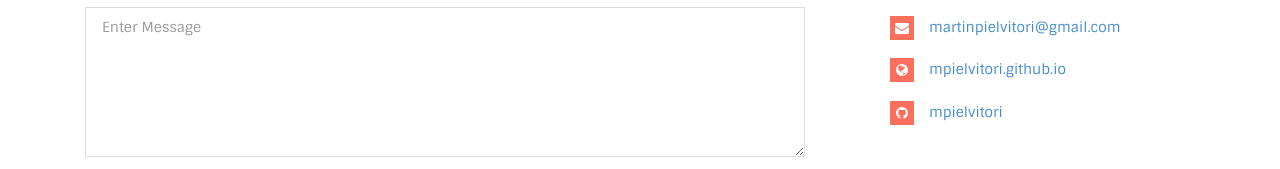
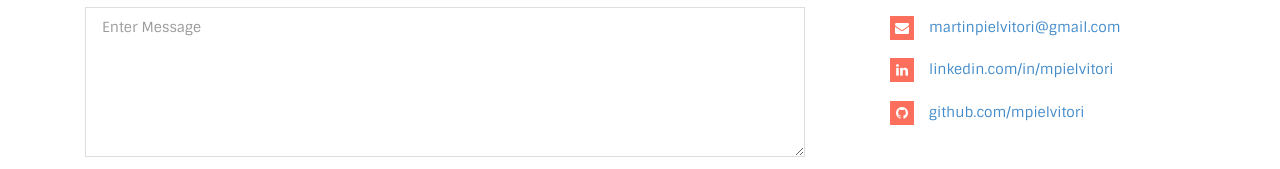
Before and after one commit to mpielvitori/mpielvitori.github.io, a plain HTML site: page index.html in a window 1280 px wide. Shown: the part 6401-6570 px from the top of the page. Drawn offline with Linux system fonts and the light colour scheme; some packages are replaced by stand-ins of ours.

Commit message:
feat: update contact links

```diff
--- a/index.html
+++ b/index.html
@@ -698,9 +698,9 @@
               </span>
           </li>
           <li>
-            <i class="fa fa-globe"></i>
+            <i class="fa fa-linkedin"></i>
               <span>
-                <a href="http://mpielvitori.github.io">mpielvitori.github.io</a>
+                <a href="https://www.linkedin.com/in/mpielvitori">linkedin.com/in/mpielvitori</a>
               </span>
           </li>
           <!--<li>
@@ -712,7 +712,7 @@
           <li>
             <i class="fa fa-github"></i>
               <span>
-                <a href="https://github.com/mpielvitori">mpielvitori</a>
+                <a href="https://github.com/mpielvitori">github.com/mpielvitori</a>
               </span>
           </li>
         </ul>
```
